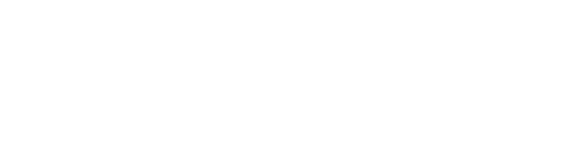
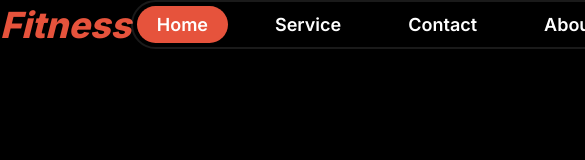
Before and after one commit to yasinarafat39/web_day17_assignment-02, a plain HTML site: page index.html in a window 390 px wide. Shown: the top 160 px of the page, 585 px wide, since content can reach past the window. Drawn offline with Linux system fonts and the light colour scheme.

Commit message:
navbar added without responsive

```diff
--- a/index.html
+++ b/index.html
@@ -10,25 +10,33 @@
     <link rel="stylesheet" href="styles/responsive-for-mobile.css" />
     <link rel="stylesheet" href="styles/responsive-for-medium.css" />
     <!-- font awesome -->
-    <link rel="stylesheet" href="https://cdnjs.cloudflare.com/ajax/libs/font-awesome/6.6.0/css/all.min.css">
+    <link
+      rel="stylesheet"
+      href="https://cdnjs.cloudflare.com/ajax/libs/font-awesome/6.6.0/css/all.min.css"
+    />
   </head>
   <body>
     <!-- header section start -->
     <header>
+      <nav class="navbar">
+        <h1 class="logo"><em>Fitness</em></h1>
 
+        <ul class="nav-links">
+          <li class="link"><a href="#">Home</a></li>
+          <li class="link"><a href="#">Service</a></li>
+          <li class="link"><a href="#">Contact</a></li>
+          <li class="link"><a href="#">About</a></li>
+        </ul>
+      </nav>
     </header>
     <!-- header section end -->
 
     <!-- main Section -->
-    <main>
-
-    </main>
+    <main></main>
     <!-- main section end -->
 
     <!-- footer section start -->
-    <footer>
-
-    </footer>
+    <footer></footer>
     <!-- footer section end -->
   </body>
 </html>
--- a/styles/style.css
+++ b/styles/style.css
@@ -1,3 +1,74 @@
 /* Google Fonts */
 @import url('https://fonts.googleapis.com/css2?family=Inter:wght@100..900&display=swap');
 /* font-family: "Inter", sans-serif; */
+
+
+
+
+
+* {
+    margin: 0;
+    padding: 0;
+}
+
+/* shared style */
+
+:root {
+    --primary-color: #E6533C;
+    --main-text-color: white;
+    --main-bg-color: black;
+    --secondary-text-color: rgba(255, 255, 255, 0.5);
+}
+
+
+body {
+    font-family: "Inter", sans-serif;
+    max-width: 1440px;
+    margin: 0 auto;
+    background-color: var(--main-bg-color);
+}
+
+/* shared style end */
+
+
+.navbar {
+    display: flex;
+    justify-content: space-between;
+    align-items: center;
+}
+
+.logo {
+    font-size: 2.25rem;
+    color: var(--primary-color);
+    font-weight: 800;
+}
+
+.navbar ul li {
+    list-style: none;
+}
+
+.navbar .nav-links {
+    display: flex;
+    align-items: center;
+    justify-content: center;
+    gap: 27px;
+    border: 2px solid rgba(255, 255, 255, 0.1);
+    padding: 4px;
+    border-radius: 39px;
+}
+
+.navbar .nav-links a {
+    text-decoration: none;
+    font-size: 18px;
+    font-weight: 600;
+    color: white;
+}
+
+.nav-links li {
+    padding: 8px 20px;
+    border-radius: 46px;
+}
+
+.nav-links li:nth-child(1) {
+    background-color: var(--primary-color);
+}
```
